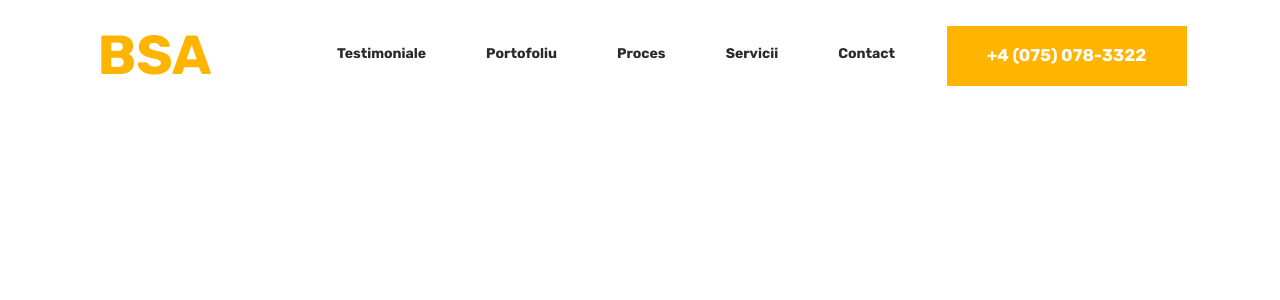
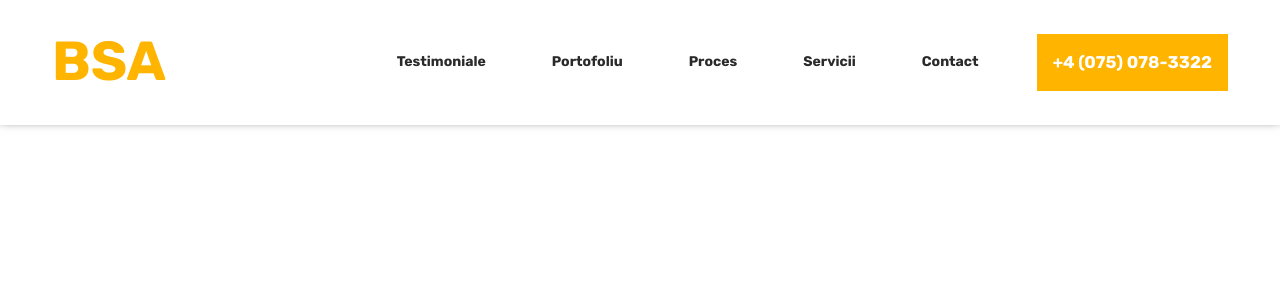
Before and after one commit to ogonekmateusz/strona-budowlana, a Vue app: page / in a window 1280 px wide. Shown: the top 300 px of the page. Built offline with nearby package versions, Linux system fonts and the light colour scheme.

Commit message:
add css styles to header component and ref method to close navbar

```diff
--- a/src/components/HeaderView.vue
+++ b/src/components/HeaderView.vue
@@ -10,28 +10,45 @@
         type="button"
         data-bs-toggle="collapse"
         data-bs-target="#navbarsExample04"
+        @click="toggleNavbar"
       >
         <span class="navbar-toggler-icon"></span>
       </button>
-      <div id="navbarsExample04" class="collapse navbar-collapse">
-        <ul class="navbar-nav ms-auto mb-2 mb-md-0 d-flex align-items-center">
+      <div
+        id="navbarsExample04"
+        :class="{ collapse: !navbarOpen, 'navbar-collapse': true }"
+      >
+        <ul class="navbar-nav ms-auto d-flex">
           <li class="nav-item">
-            <RouterLink class="nav-link" to="/">Testimoniale</RouterLink>
+            <RouterLink class="nav-link" to="/" @click.native="closeNavbar"
+              >Testimoniale</RouterLink
+            >
           </li>
           <li class="nav-item">
-            <RouterLink to="/" class="nav-link">Portofoliu</RouterLink>
+            <RouterLink to="/" class="nav-link" @click.native="closeNavbar"
+              >Portofoliu</RouterLink
+            >
           </li>
           <li class="nav-item">
-            <RouterLink class="nav-link" to="/">Proces</RouterLink>
+            <RouterLink class="nav-link" to="/" @click.native="closeNavbar"
+              >Proces</RouterLink
+            >
           </li>
           <li class="nav-item">
-            <RouterLink class="nav-link" to="/">Servicii</RouterLink>
+            <RouterLink class="nav-link" to="/" @click.native="closeNavbar"
+              >Servicii</RouterLink
+            >
           </li>
           <li class="nav-item">
-            <RouterLink class="nav-link" to="/">Contact</RouterLink>
+            <RouterLink class="nav-link" to="/" @click.native="closeNavbar"
+              >Contact</RouterLink
+            >
           </li>
           <li class="nav-item">
-            <button type="button" class="btn1 d-flex align-items-center">
+            <button
+              type="button"
+              class="btn1 d-flex align-items-center p-3 d-none d-xl-block"
+            >
               +4 (075) 078-3322
             </button>
           </li>
@@ -44,40 +61,56 @@
 <script setup lang="ts">
 import "bootstrap/dist/css/bootstrap.css";
 import "bootstrap/dist/js/bootstrap.bundle";
+import { ref } from "vue";
+
+const navbarOpen = ref(false);
+
+const toggleNavbar = () => {
+  navbarOpen.value = !navbarOpen.value;
+};
+
+const closeNavbar = () => {
+  navbarOpen.value = false;
+};
 </script>
 
 <style scoped>
 .navbar {
-  height: 4.438rem;
+  height: Hug(4.438rem);
   width: 100%;
-  margin-top: 1.25rem;
+  gap: 0px;
+  position: fixed;
+  top: 0;
+  left: 0;
+  box-shadow: 0 -5px 10px var(--gray);
+}
+.navbar-brand {
+  width: Hug(7.688rem);
+  height: Fixed(4.438rem);
+  color: var(--yellow);
+  font-weight: 700;
+  font-size: 3.438rem;
+  text-align: center;
 }
 .navbar-nav {
-  gap: 44px;
+  width: Hug(49.188rem);
+  height: Hug(3.75rem);
+  gap: 50px;
+  align-items: center;
 }
 .container-fluid {
-  margin-left: 4.063rem;
-  margin-right: 4.063rem;
+  margin: 0 1.5rem;
 }
-.navbar-brand {
-  width: 7.688rem;
-  color: var(--yellow);
-  font-weight: 700;
-  text-align: center;
-  line-height: 4.074rem;
-  font-size: 3.438rem;
-}
+
 .nav-link {
   font-size: 0.875rem;
   font-weight: 700;
-  line-height: 1.037rem;
   color: var(--gray);
 }
 
 .btn1 {
-  width: 240px;
-  height: 60px;
-  padding: 1.25rem 2.5rem 1.25rem 2.5rem;
+  width: Hug(15rem);
+  height: Hug(3.75rem);
   gap: 0px;
   opacity: 0px;
   background-color: var(--yellow);
@@ -100,15 +133,25 @@ import "bootstrap/dist/js/bootstrap.bundle";
   height: 2px;
   background-color: var(--yellow);
   transform: scaleX(0);
-  transition: transform ease 0.3s;
+  transition: transform ease 0.4s;
 }
 
 .nav-link:hover::after {
-  transform: scaleX(1.2);
+  transform: scaleX(1.1);
 }
 
 .btn1:hover {
   cursor: pointer;
   background-color: #e6a100;
 }
+
+@media (max-width: 765px) {
+  .navbar-nav {
+    gap: 10px;
+    align-items: flex-start;
+  }
+  .container-fluid {
+    margin: 0;
+  }
+}
 </style>
```
